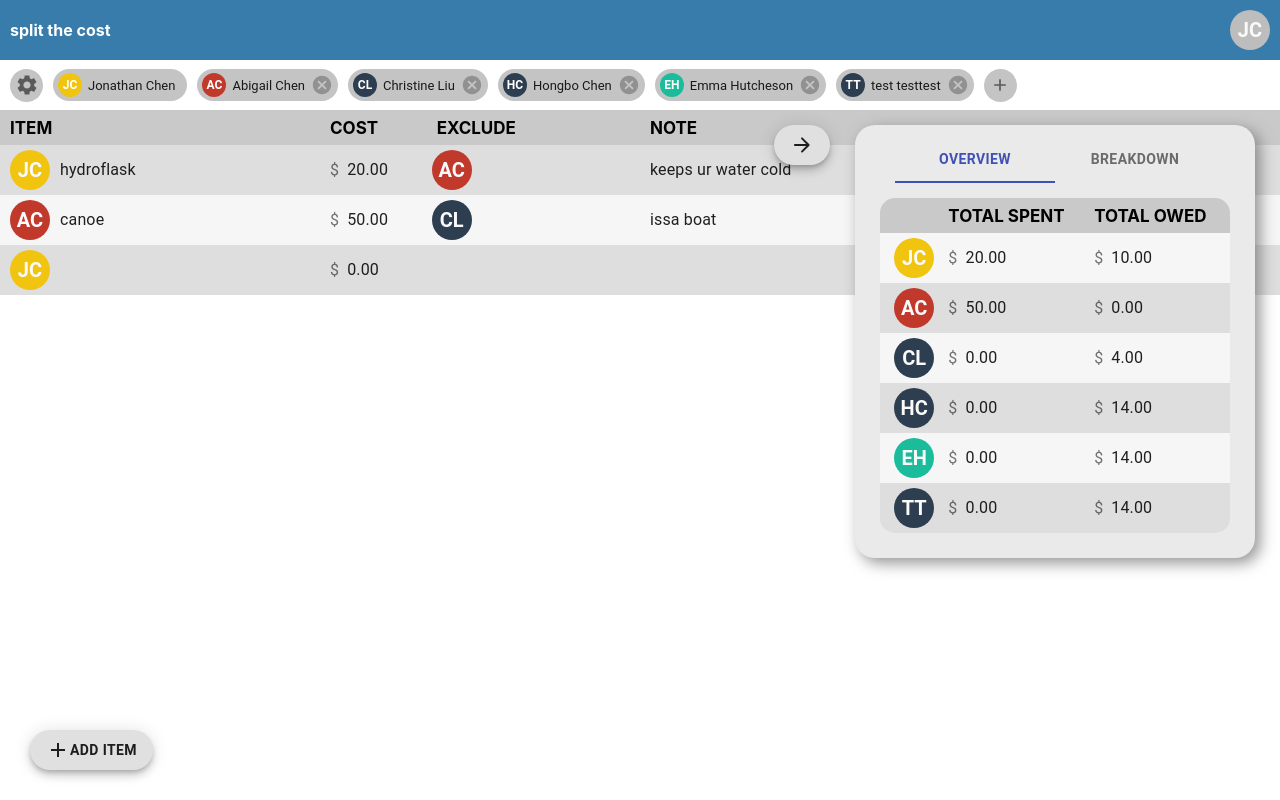
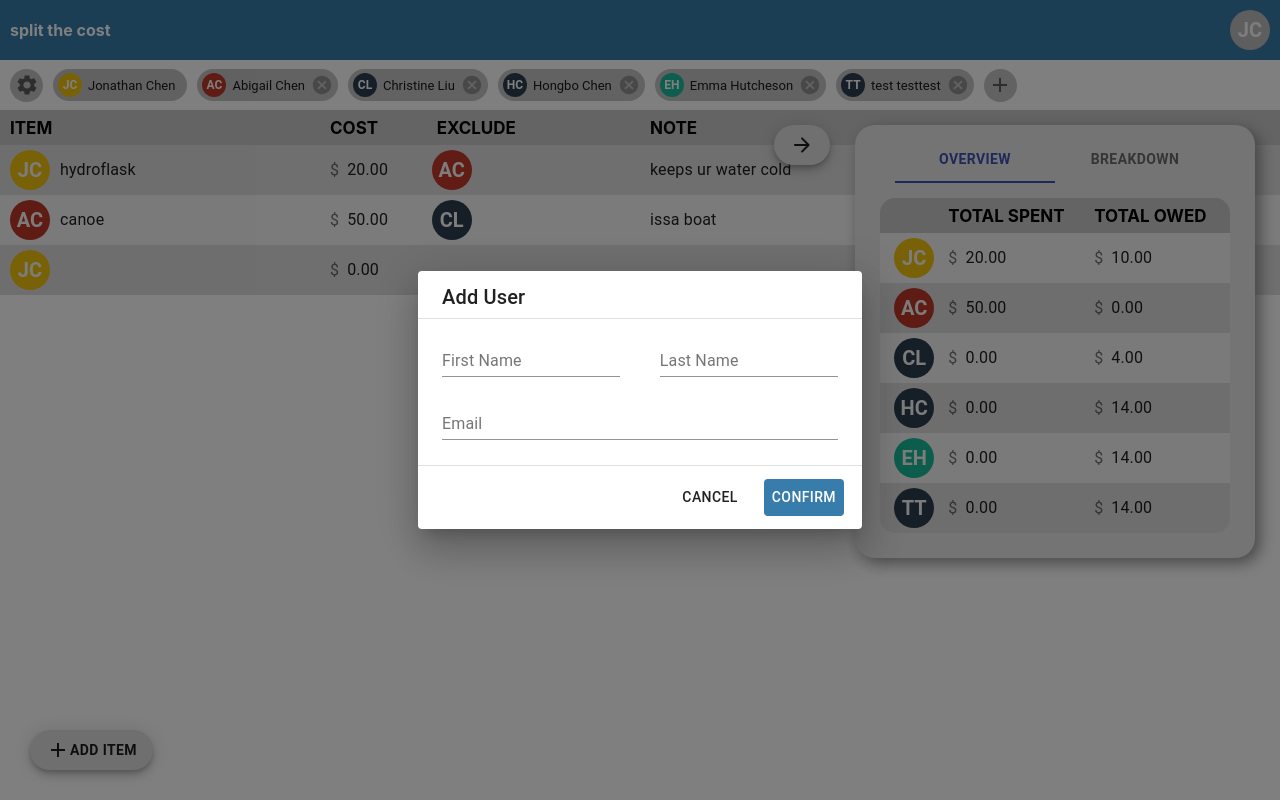
Before and after one commit to jonathanchen7/splitthecost, a React (Create React App) app: page / in a window 1280 px wide. Both pictures are taken after a click on the button 26 px from the left and 85 px from the top of the page. Built offline with nearby package versions, Linux system fonts and the light colour scheme.

Commit message:
updated modal changes

```diff
--- a/src/components/entries/AddEntryModal.tsx
+++ b/src/components/entries/AddEntryModal.tsx
@@ -1,6 +1,7 @@
 import * as React from "react";
 import {
   Avatar,
+  Button,
   Checkbox,
   Chip,
   Dialog,
@@ -82,8 +83,8 @@ export const AddEntryModal: React.FC<Props> = ({
         open={open}
         TransitionComponent={Transition}
       >
-        <DialogTitle className='dialogTitle'>Add Entry</DialogTitle>
-        <DialogContent>
+        <DialogTitle className='modalTitle'>Add Entry</DialogTitle>
+        <DialogContent className='modalContent' dividers>
           <div className='modalInputRow'>
             <TextField
               className='itemInput'
@@ -178,13 +179,19 @@ export const AddEntryModal: React.FC<Props> = ({
             onChange={(e) => setNote(e.target.value)}
           />
         </DialogContent>
-        <DialogActions>
-          <IconButton onClick={handleClose}>
-            <CloseIcon />
-          </IconButton>
-          <IconButton onClick={confirmAddEntry}>
-            <DoneIcon />
-          </IconButton>
+        <DialogActions className='modalActions'>
+          <Button
+            className='modalCancelButton rightMargin'
+            onClick={handleClose}
+          >
+            Cancel
+          </Button>
+          <Button
+            className='modalConfirmButton rightMargin'
+            onClick={confirmAddEntry}
+          >
+            Confirm
+          </Button>
         </DialogActions>
       </Dialog>
       <div className='addItemFabDiv'>
--- a/src/components/entries/EntriesRow.tsx
+++ b/src/components/entries/EntriesRow.tsx
@@ -112,7 +112,7 @@ export const EntriesRow: React.FC<Props> = ({
             />
             {showDelete && (
               <IconButton
-                className='largeIconButton rightMargin'
+                className='iconButton largeIconButton rightMargin'
                 onClick={() => deleteEntry(entry, setEntries)}
               >
                 <DeleteIcon />
@@ -178,7 +178,7 @@ export const EntriesRow: React.FC<Props> = ({
             })}
             {showEdit && (
               <IconButton
-                className='largeIconButton smallLeftMargin'
+                className='iconButton largeIconButton smallLeftMargin'
                 onClick={() => setShowExcludeUsersModal(true)}
               >
                 <EditRoundedIcon />
--- a/src/components/entries/ExcludedUsersModal.tsx
+++ b/src/components/entries/ExcludedUsersModal.tsx
@@ -1,6 +1,7 @@
 import * as React from "react";
 import {
   Avatar,
+  Button,
   Chip,
   Dialog,
   DialogActions,
@@ -127,7 +128,7 @@ export const ExcludedUsersModal: React.FC<Props> = ({
       <DialogTitle className='dialogTitle'>
         Exclude Users | <b>{`${entry.item}`}</b>
       </DialogTitle>
-      <DialogContent className='excludeModalContent'>
+      <DialogContent className='modalContent excludeModalContent' dividers>
         <DragDropContext onDragEnd={onDragEnd}>
           <Droppable droppableId={"includeDroppable"}>
             {(provided) => (
@@ -201,13 +202,16 @@ export const ExcludedUsersModal: React.FC<Props> = ({
           </Droppable>
         </DragDropContext>
       </DialogContent>
-      <DialogActions>
-        <IconButton onClick={handleClose}>
-          <CloseIcon />
-        </IconButton>
-        <IconButton onClick={confirmExcludeUsers}>
-          <DoneIcon />
-        </IconButton>
+      <DialogActions className='modalActions'>
+        <Button className='modalCancelButton rightMargin' onClick={handleClose}>
+          Cancel
+        </Button>
+        <Button
+          className='modalConfirmButton rightMargin'
+          onClick={confirmExcludeUsers}
+        >
+          Confirm
+        </Button>
       </DialogActions>
     </Dialog>
   );
--- a/src/components/users/AddUserModal.tsx
+++ b/src/components/users/AddUserModal.tsx
@@ -1,5 +1,6 @@
 import * as React from "react";
 import {
+  Button,
   Dialog,
   DialogActions,
   DialogContent,
@@ -102,11 +103,11 @@ export const AddUserModal: React.FC<Props> = ({ setUsers, open, setOpen }) => {
       open={open}
       TransitionComponent={Transition}
     >
-      <DialogTitle className='dialogTitle'>Add User </DialogTitle>
-      <DialogContent>
-        <div className='dialogNames'>
+      <DialogTitle className='modalTitle'>Add User</DialogTitle>
+      <DialogContent className='modalContent' dividers>
+        <div className='multiInputModalLine'>
           <TextField
-            className='halfWidthInput'
+            className='halfWidthModalInput'
             label='First Name'
             type='search'
             value={firstNameVal}
@@ -115,7 +116,7 @@ export const AddUserModal: React.FC<Props> = ({ setUsers, open, setOpen }) => {
             helperText={firstNameErrorText}
           />
           <TextField
-            className='halfWidthInput'
+            className='halfWidthModalInput'
             label='Last Name'
             type='search'
             value={lastNameVal}
@@ -134,13 +135,16 @@ export const AddUserModal: React.FC<Props> = ({ setUsers, open, setOpen }) => {
           helperText={emailErrorText}
         />
       </DialogContent>
-      <DialogActions>
-        <IconButton onClick={handleClose}>
-          <CloseIcon />
-        </IconButton>
-        <IconButton onClick={confirmAddUser}>
-          <DoneIcon />
-        </IconButton>
+      <DialogActions className='modalActions'>
+        <Button className='modalCancelButton rightMargin' onClick={handleClose}>
+          Cancel
+        </Button>
+        <Button
+          className='modalConfirmButton rightMargin'
+          onClick={confirmAddUser}
+        >
+          Confirm
+        </Button>
       </DialogActions>
     </Dialog>
   );
--- a/src/components/users/UsersBar.tsx
+++ b/src/components/users/UsersBar.tsx
@@ -24,19 +24,21 @@ export const UsersBar: React.FC<Props> = ({
 }) => {
   const [openAddUser, setOpenAddUser] = useState(false);
 
-  function openUsersDialog() {}
+  function openSettingsModal() {
+    setOpenAddUser(true);
+  }
 
-  function openAddUserDialog() {
+  function openAddUserModal() {
     setOpenAddUser(true);
   }
 
   return (
+    <div>
       <Grid className='usersBar' container spacing={0}>
-      <Grid className='usersBarItem' item xs={12}>
+        <Grid item xs={12}>
           <IconButton
-          className='smallIconButton leftMargin'
-          size='small'
-          onClick={openUsersDialog}
+            className='iconButton smallIconButton leftMargin'
+            onClick={openSettingsModal}
           >
             <SettingsIcon />
           </IconButton>
@@ -56,7 +58,8 @@ export const UsersBar: React.FC<Props> = ({
                 onDelete={
                   user === curUser
                     ? undefined
-                  : () => deleteUser(user, users, entries, setUsers, setEntries)
+                    : () =>
+                        deleteUser(user, users, entries, setUsers, setEntries)
                 }
                 key={user.id}
               />
@@ -64,21 +67,19 @@ export const UsersBar: React.FC<Props> = ({
           ))}
           <Tooltip arrow title='Add User' placement='right'>
             <IconButton
-            className='smallIconButton leftMargin'
-            size='small'
-            onClick={openAddUserDialog}
+              className='iconButton smallIconButton leftMargin'
+              onClick={openAddUserModal}
             >
-            <AddIcon fontSize='small' />
+              <AddIcon />
             </IconButton>
           </Tooltip>
-        <span className='leftMargin'>
+        </Grid>
+      </Grid>
       <AddUserModal
         open={openAddUser}
         setOpen={setOpenAddUser}
         setUsers={setUsers}
       />
-        </span>
-      </Grid>
-    </Grid>
+    </div>
   );
 };
--- a/src/main.css
+++ b/src/main.css
@@ -1,3 +1,51 @@
+.smallLeftMargin {
+  margin-left: 5px !important;
+}
+
+.leftMargin {
+  margin-left: 10px !important;
+}
+
+.smallRightMargin {
+  margin-right: 5px !important;
+}
+
+.rightMargin {
+  margin-right: 10px !important;
+}
+
+.iconButton {
+  background-color: #c4c4c4 !important;
+  -webkit-transition: 0.5s;
+  transition: 0.5s;
+}
+
+.iconButton:hover {
+  background-color: rgba(0, 0, 0, 0.35) !important;
+  cursor: pointer;
+}
+
+.smallIconButton {
+  height: 33px;
+  width: 33px;
+}
+
+.largeIconButton {
+  height: 40px;
+  width: 40px;
+}
+
+.modalConfirmButton {
+  color: white !important;
+  background-color: #377cab !important;
+  -webkit-transition: 0.5s;
+  transition: 0.5s;
+}
+
+.modalConfirmButton:hover {
+  background-color: #5f8ba9 !important;
+}
+
 .avatar {
   background-color: #c4c4c4;
   height: 40px !important;
@@ -14,52 +62,10 @@
   cursor: pointer;
 }
 
-.smallIconButton {
-  background-color: #c4c4c4 !important;
-  height: 33px;
-  width: 33px;
-  -webkit-transition: 0.5s;
-  transition: 0.5s;
-}
-
-.smallIconButton:hover {
-  background: rgba(0, 0, 0, 0.35) !important;
-  cursor: pointer;
-}
-
-.largeIconButton {
-  background-color: #c4c4c4 !important;
-  height: 40px;
-  width: 40px;
-  -webkit-transition: 0.5s;
-  transition: 0.5s;
-}
-
-.largeIconButton:hover {
-  background: rgba(0, 0, 0, 0.2) !important;
-  cursor: pointer;
-}
-
 input::-webkit-outer-spin-button,
 input::-webkit-inner-spin-button {
   -webkit-appearance: none;
   margin: 0;
-}
-
-.smallLeftMargin {
-  margin-left: 5px !important;
-}
-
-.leftMargin {
-  margin-left: 10px !important;
-}
-
-.smallRightMargin {
-  margin-right: 5px !important;
-}
-
-.rightMargin {
-  margin-right: 10px !important;
 }
 
 .oddIdx {
@@ -76,6 +82,35 @@ input::-webkit-inner-spin-button {
 
 .buttonText {
   font-weight: bold !important;
+}
+
+.modalTitle {
+  padding-top: 10px !important;
+  padding-bottom: 5px !important;
+}
+
+.modalContent {
+  padding-top: 10px !important;
+  padding-bottom: 25px !important;
+}
+
+.multiInputModalLine {
+  display: -webkit-box;
+  display: -ms-flexbox;
+  display: flex;
+  -webkit-box-pack: justify;
+      -ms-flex-pack: justify;
+          justify-content: space-between;
+  margin-bottom: 15px;
+}
+
+.halfWidthModalInput {
+  width: 45% !important;
+}
+
+.modalActions {
+  margin-top: 5px !important;
+  margin-bottom: 5px !important;
 }
 
 .header {
@@ -108,15 +143,6 @@ input::-webkit-inner-spin-button {
   background-color: #ffffff;
 }
 
-.usersBarItem {
-  display: -webkit-box;
-  display: -ms-flexbox;
-  display: flex;
-  -webkit-box-align: center;
-      -ms-flex-align: center;
-          align-items: center;
-}
-
 .usersBarChip {
   background-color: #c4c4c4 !important;
 }
@@ -124,25 +150,6 @@ input::-webkit-inner-spin-button {
 .usersBarAvatar {
   color: white !important;
   font-weight: bold;
-}
-
-.dialogTitle {
-  padding-bottom: 0px !important;
-  margin-bottom: -5px !important;
-}
-
-.dialogNames {
-  display: -webkit-box;
-  display: -ms-flexbox;
-  display: flex;
-  -webkit-box-pack: justify;
-      -ms-flex-pack: justify;
-          justify-content: space-between;
-  margin-bottom: 15px;
-}
-
-.halfWidthInput {
-  width: 45% !important;
 }
 
 .addUserButton {
--- a/src/main.scss
+++ b/src/main.scss
@@ -15,6 +15,7 @@ $entryHeight: 50px;
 
 $defaultIconColor: #c4c4c4;
 $headerColor: #377cab;
+$headerColorLight: #5f8ba9;
 $usersBarColor: #ffffff;
 $gridHeaderColor: #c9c9c9;
 $gridDarkColor: #dedede;
@@ -23,6 +24,56 @@ $gridHighlightColor: #377cab35;
 $overviewDialogColor: #eaeaea;
 $greenArrowColor: #2ecc71;
 $redArrowColor: #e74c3c;
+
+// ---------------- GENERAL - ALL ----------------
+
+.smallLeftMargin {
+  margin-left: $gridMarginSmall !important;
+}
+
+.leftMargin {
+  margin-left: $gridMargin !important;
+}
+
+.smallRightMargin {
+  margin-right: $gridMarginSmall !important;
+}
+
+.rightMargin {
+  margin-right: $gridMargin !important;
+}
+
+// ---------------- GENERAL - CLICKABLE ----------------
+
+.iconButton {
+  background-color: $defaultIconColor !important;
+  transition: 0.5s;
+
+  &:hover {
+    background-color: rgba(0, 0, 0, 0.35) !important;
+    cursor: pointer;
+  }
+}
+
+.smallIconButton {
+  height: $smallAvatarDiameter;
+  width: $smallAvatarDiameter;
+}
+
+.largeIconButton {
+  height: $avatarDiameter;
+  width: $avatarDiameter;
+}
+
+.modalConfirmButton {
+  color: white !important;
+  background-color: $headerColor !important;
+  transition: 0.5s;
+
+  &:hover {
+    background-color: $headerColorLight !important;
+  }
+}
 
 // ---------------- GENERAL ----------------
 
@@ -41,50 +92,10 @@ $redArrowColor: #e74c3c;
   }
 }
 
-.smallIconButton {
-  background-color: $defaultIconColor !important;
-  height: $smallAvatarDiameter;
-  width: $smallAvatarDiameter;
-  transition: 0.5s;
-
-  &:hover {
-    background: rgba(0, 0, 0, 0.35) !important;
-    cursor: pointer;
-  }
-}
-
-.largeIconButton {
-  background-color: $defaultIconColor !important;
-  height: $avatarDiameter;
-  width: $avatarDiameter;
-  transition: 0.5s;
-
-  &:hover {
-    background: rgba(0, 0, 0, 0.2) !important;
-    cursor: pointer;
-  }
-}
-
 input::-webkit-outer-spin-button,
 input::-webkit-inner-spin-button {
   -webkit-appearance: none;
   margin: 0;
-}
-
-.smallLeftMargin {
-  margin-left: $gridMarginSmall !important;
-}
-
-.leftMargin {
-  margin-left: $gridMargin !important;
-}
-
-.smallRightMargin {
-  margin-right: $gridMarginSmall !important;
-}
-
-.rightMargin {
-  margin-right: $gridMargin !important;
 }
 
 .oddIdx {
@@ -101,6 +112,34 @@ input::-webkit-inner-spin-button {
 
 .buttonText {
   font-weight: bold !important;
+}
+
+// ---------------- GENERAL - MODAL ----------------
+
+.modalTitle {
+  padding-top: 10px !important;
+  padding-bottom: 5px !important;
+  // margin-bottom: -5px !important;
+}
+
+.modalContent {
+  padding-top: 10px !important;
+  padding-bottom: 25px !important;
+}
+
+.multiInputModalLine {
+  display: flex;
+  justify-content: space-between;
+  margin-bottom: 15px;
+}
+
+.halfWidthModalInput {
+  width: 45% !important;
+}
+
+.modalActions {
+  margin-top: 5px !important;
+  margin-bottom: 5px !important;
 }
 
 // ---------------- HEADER ----------------
@@ -129,11 +168,6 @@ input::-webkit-inner-spin-button {
   background-color: $usersBarColor;
 }
 
-.usersBarItem {
-  display: flex;
-  align-items: center;
-}
-
 .usersBarChip {
   background-color: $defaultIconColor !important;
 }
@@ -141,21 +175,6 @@ input::-webkit-inner-spin-button {
 .usersBarAvatar {
   color: white !important;
   font-weight: bold;
-}
-
-.dialogTitle {
-  padding-bottom: 0px !important;
-  margin-bottom: -5px !important;
-}
-
-.dialogNames {
-  display: flex;
-  justify-content: space-between;
-  margin-bottom: 15px;
-}
-
-.halfWidthInput {
-  width: 45% !important;
 }
 
 .addUserButton {
```
Also changed, not shown: 1 other file (tests, documents, lock files or other folders). Lines whose indentation alone changed are shown as unchanged.
